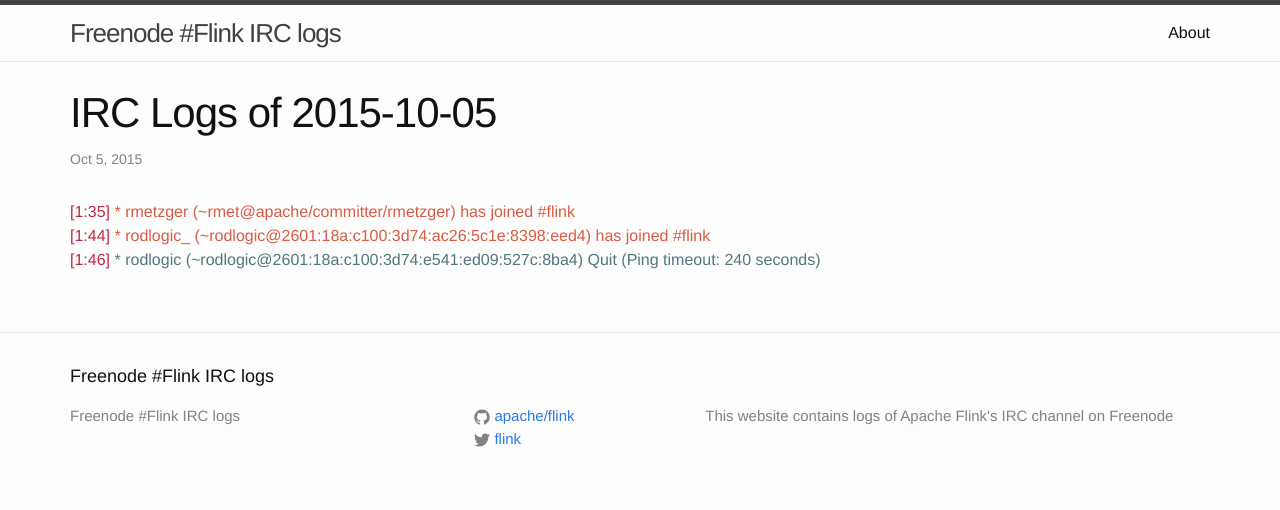
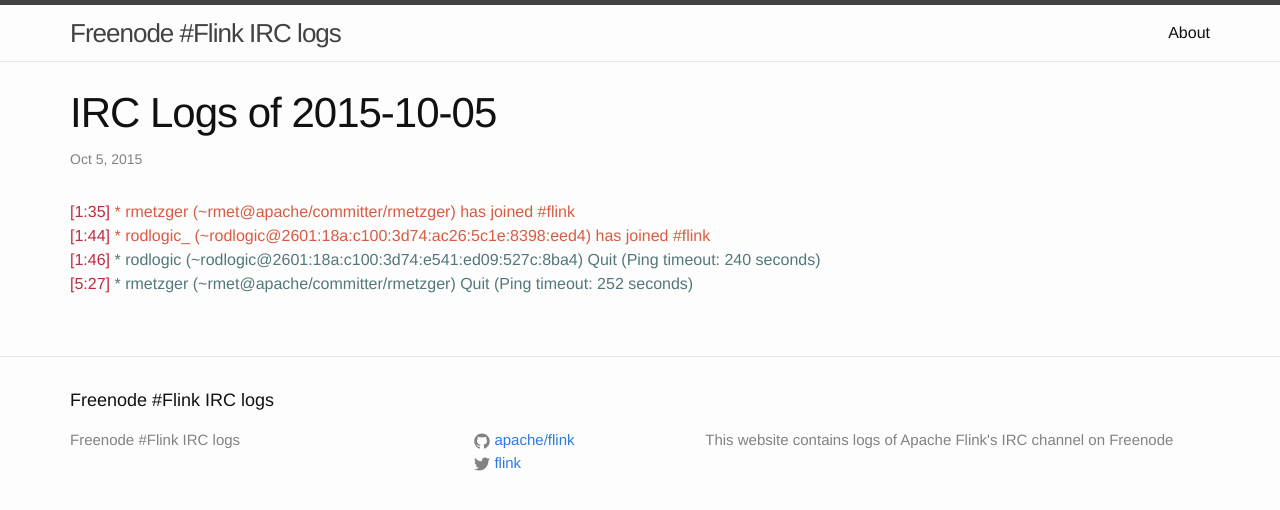
Before and after one commit to flink-irc-logs/flink-irc-logs.github.io, a Jekyll site: the page built from _posts/2015-10-05-logs.markdown, in a window 1280 px wide. Shown: the top 510 px of the page. Built offline with Jekyll 4.4.1, drawn with Linux system fonts in a browser that asks for light colours.

Commit message:
Update of the logs on Mon Oct  5 07:22:20 CEST 2015

```diff
--- a/_posts/2015-10-05-logs.markdown
+++ b/_posts/2015-10-05-logs.markdown
@@ -7,3 +7,4 @@
 <span class="irc-date">[1:35]</span> <span class="irc-green">* rmetzger (~rmet@apache/committer/rmetzger) has joined #flink</span><br />
 <span class="irc-date">[1:44]</span> <span class="irc-green">* rodlogic_ (~rodlogic@2601:18a:c100:3d74:ac26:5c1e:8398:eed4) has joined #flink</span><br />
 <span class="irc-date">[1:46]</span> <span class="irc-navy">* rodlogic (~rodlogic@2601:18a:c100:3d74:e541:ed09:527c:8ba4) Quit (Ping timeout: 240 seconds)</span><br />
+<span class="irc-date">[5:27]</span> <span class="irc-navy">* rmetzger (~rmet@apache/committer/rmetzger) Quit (Ping timeout: 252 seconds)</span><br />
```
